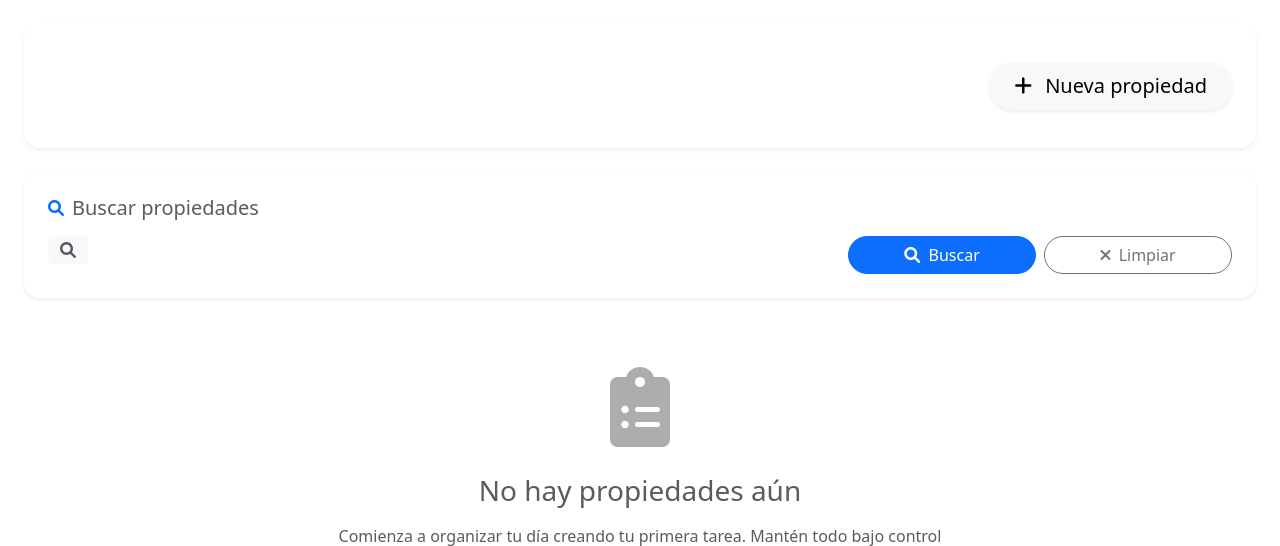
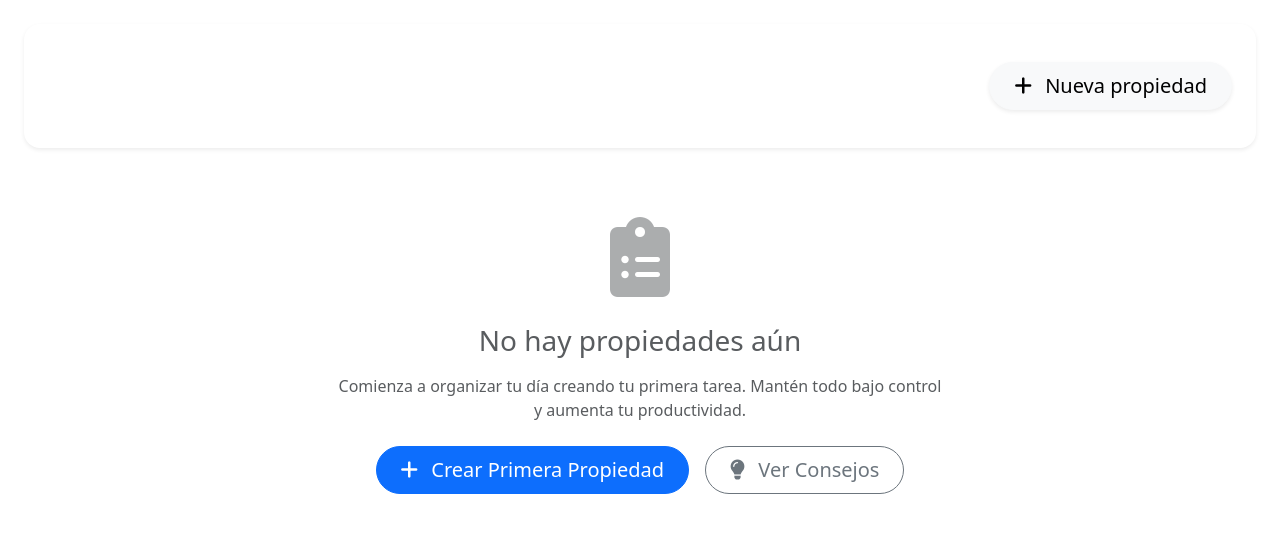
Before and after one commit to syderkkk/inmuebles, a Django app: page / in a window 1280 px wide. Shown: the part 56-602 px from the top of the page. Run offline with Django 5.2, Linux system fonts and the light colour scheme; data that the repository does not hold is empty.

Commit message:
modif templates

```diff
--- a/src/inmuebles/templates/inmuebles/listar_inmuebles.html
+++ b/src/inmuebles/templates/inmuebles/listar_inmuebles.html
@@ -12,42 +12,9 @@
                 </h1>
                     <p class="mb-0 opacity-75">Lista de propiedades</p>
                 </div>
-                <a href="" class="btn btn-light btn-lg rounded-pill px-4 py-2 shadow-sm hover-lift">
+                <a href="{% url 'crear_propiedad' %}" class="btn btn-light btn-lg rounded-pill px-4 py-2 shadow-sm hover-lift">
                     <i class="fas fa-plus me-2"></i> Nueva propiedad
                 </a>
-            </div>
-        </div>
-    </div>
-
-    <!-- Search Section -->
-    <div class="row mb-4">
-        <div class="col-12">
-            <div class="card border-0 shadow-sm rounded-4">
-                <div class="card-body p-4">
-                    <div class="d-flex align-items-center mb-3">
-                        <i class="fas fa-search text-primary me-2"></i>
-                        <h5 class="mb-0 text-muted">Buscar propiedades</h5>
-                    </div>
-                    <form method="get" class="row g-3">
-                        <div class="col-md-8">
-                            <div class="input-group">
-                                <span class="input-group-text bg-light border-0">
-                                    <i class="fas fa-search text-muted"></i>
-                                </span>
-                            </div>
-                        </div>
-                        <div class="col-md-4">
-                            <div class="d-flex gap-2">
-                                <button type="submit" class="btn btn-primary rounded-pill flex-fill">
-                                    <i class="fas fa-search me-1"></i> Buscar
-                                </button>
-                                <a href="" class="btn btn-outline-secondary rounded-pill flex-fill">
-                                    <i class="fas fa-times me-1"></i> Limpiar
-                                </a>
-                            </div>
-                        </div>
-                    </form>
-                </div>
             </div>
         </div>
     </div>
@@ -61,7 +28,9 @@
 
                         <!-- Card Body -->
                         <div class="card-body p-4 d-flex flex-column">
-                            <h5 class="card-title fw-bold text-dark mb-3">{{ propiedad.precio }}</h5>
+                            <h5 class="card-title fw-bold text-dark mb-3">Precio: {{ propiedad.precio }}</h5>
+                            <h5 class="card-title fw-bold text-dark mb-3">Direccion: {{ propiedad.direccion }}</h5>
+                            <h5 class="card-title fw-bold text-dark mb-3">Tipo: {{ propiedad.tipo }}</h5>
 
                             <!-- Action Buttons -->
                             <div class="mt-auto">
```
Also changed, not shown: src/inmuebles/templates/inmuebles/crear_inmuebles.html (added, +40 -0 lines).
